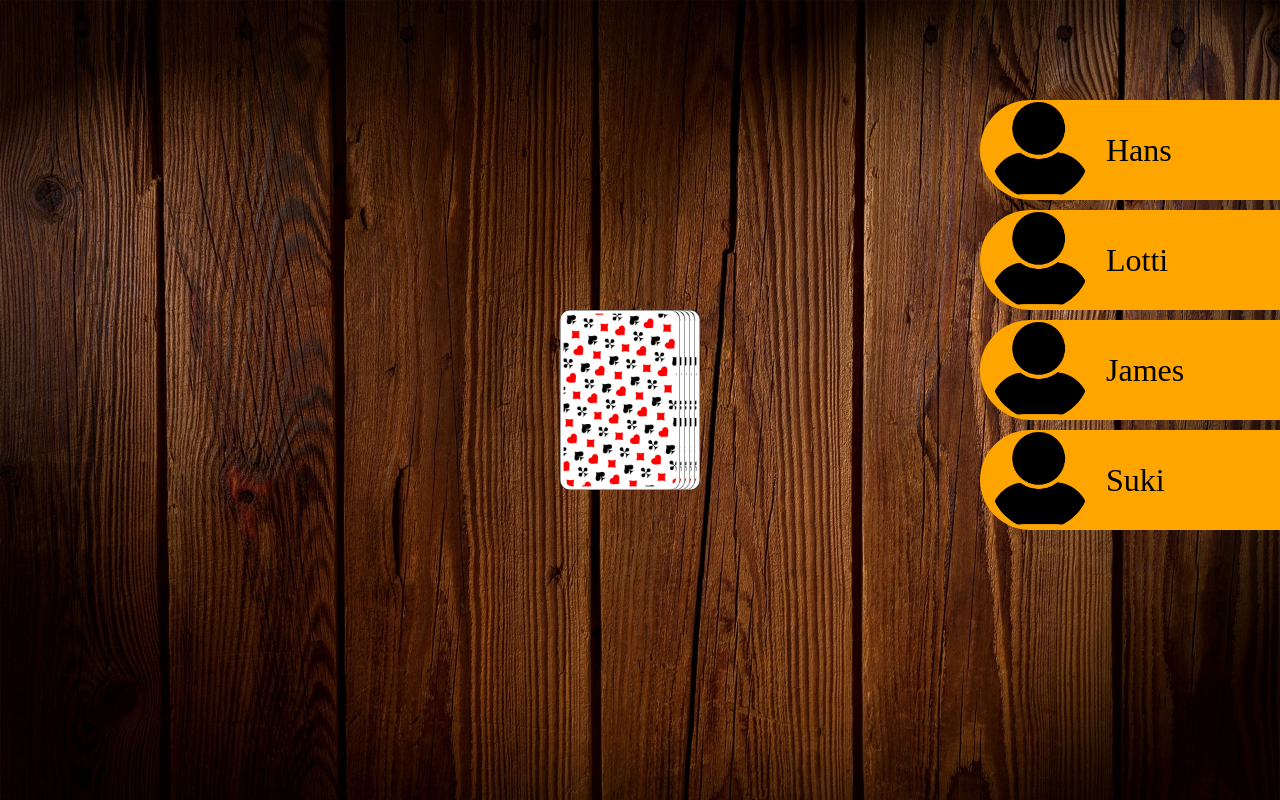
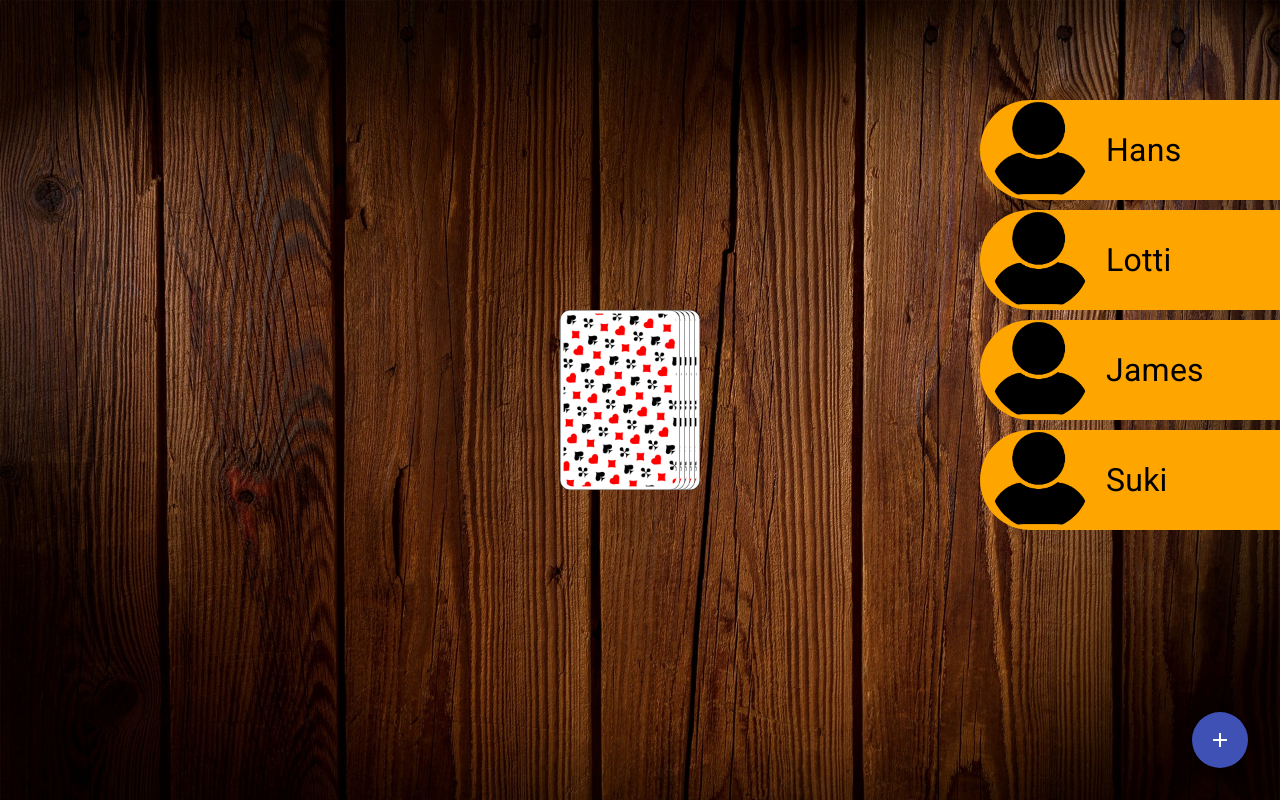
Before and after one commit to LotharZok/ringoffire, an Angular app: page /game in a window 1280 px wide. Built offline with nearby package versions, Linux system fonts and the light colour scheme.

Commit message:
Added Material Design and first button

```diff
--- a/angular.json
+++ b/angular.json
@@ -30,6 +30,7 @@
               "src/assets"
             ],
             "styles": [
+              "@angular/material/prebuilt-themes/indigo-pink.css",
               "src/styles.scss"
             ],
             "scripts": []
@@ -93,6 +94,7 @@
               "src/assets"
             ],
             "styles": [
+              "@angular/material/prebuilt-themes/indigo-pink.css",
               "src/styles.scss"
             ],
             "scripts": []
--- a/package.json
+++ b/package.json
@@ -11,10 +11,12 @@
   "private": true,
   "dependencies": {
     "@angular/animations": "^16.1.0",
+    "@angular/cdk": "^16.1.4",
     "@angular/common": "^16.1.0",
     "@angular/compiler": "^16.1.0",
     "@angular/core": "^16.1.0",
     "@angular/forms": "^16.1.0",
+    "@angular/material": "^16.1.4",
     "@angular/platform-browser": "^16.1.0",
     "@angular/platform-browser-dynamic": "^16.1.0",
     "@angular/router": "^16.1.0",
--- a/src/app/game/game.component.html
+++ b/src/app/game/game.component.html
@@ -34,3 +34,8 @@
         <!-- *ngIf bedeutet, daß die Karte nur angezeigt wird, wenn pickCardAnimation auf true steht -->
     </div>
 </div>
+
+<button mat-fab color="primary" class="btn-add">
+    <mat-icon>add</mat-icon>
+    <!-- Bei Material Design nach Icons suchen. Dort findet man die entsprechenden Angaben, hier: add -->
+</button>
--- a/src/app/game/game.component.scss
+++ b/src/app/game/game.component.scss
@@ -61,3 +61,9 @@
     position: absolute;
     right: 0;
 }
+
+.btn-add {
+    position: absolute;
+    right: 32px;
+    bottom: 32px;
+}
--- a/src/index.html
+++ b/src/index.html
@@ -6,8 +6,11 @@
   <base href="/">
   <meta name="viewport" content="width=device-width, initial-scale=1">
   <link rel="icon" type="image/x-icon" href="favicon.ico">
+  <link rel="preconnect" href="https://fonts.gstatic.com">
+  <link href="https://fonts.googleapis.com/css2?family=Roboto:wght@300;400;500&display=swap" rel="stylesheet">
+  <link href="https://fonts.googleapis.com/icon?family=Material+Icons" rel="stylesheet">
 </head>
-<body>
+<body class="mat-typography">
   <app-root></app-root>
 </body>
 </html>
--- a/src/styles.scss
+++ b/src/styles.scss
@@ -3,3 +3,5 @@
 body {
     margin: 0;
 }
+html, body { height: 100%; }
+body { margin: 0; font-family: Roboto, "Helvetica Neue", sans-serif; }
```
Also changed, not shown: src/app/app.module.ts (+7 -1 lines), 1 other file (tests, documents, lock files or other folders).
